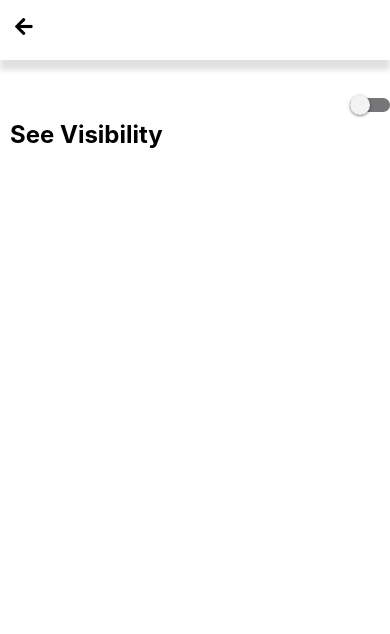
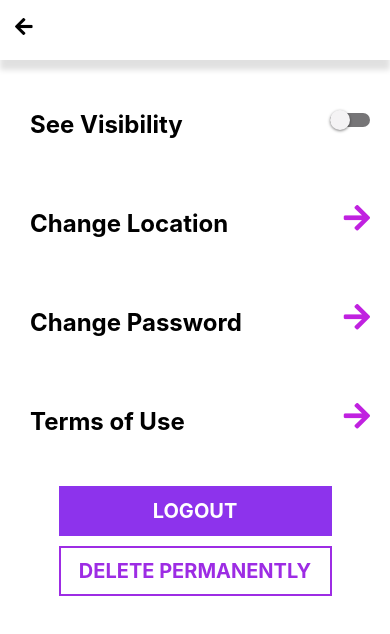
Before and after one commit to Bussyboo98/Mobiles, a React Native app: screen / in a window 390 px wide. Shown: the top 634 px of the page. Built offline with nearby package versions, Linux system fonts and the light colour scheme.

Commit message:
done another app

```diff
--- a/components/Body.js
+++ b/components/Body.js
@@ -1,11 +1,13 @@
 import React,  { useState } from 'react'
-import { View , Text, StyleSheet, Switch} from 'react-native'
+import { View , Text, StyleSheet, Switch, TouchableOpacity,} from 'react-native'
+import { FontAwesome5, FontAwesome } from '@expo/vector-icons'
 
 const Body = () => {
     const [isEnabled, setIsEnabled] = useState(false);
     const toggleSwitch = () => setIsEnabled(previousState => !previousState);
 
     return (
+        <View>
             <View style={styles.textRow}>
                 <Text style={[styles.textPrimary, styles.textshadow]}>See Visibility</Text>
                 <Switch
@@ -16,6 +18,27 @@ const Body = () => {
                     value={isEnabled}
                 />
             </View>
+            <View style={styles.textRow}>
+                <Text style={[styles.textPrimary, styles.textshadow]}>Change Location </Text>
+                <FontAwesome5 name="arrow-right" size={30} color="#c021e0"  />
+            </View>
+            <View style={styles.textRow}>
+                <Text style={[styles.textPrimary, styles.textshadow]}>Change Password </Text>
+                <FontAwesome5 name="arrow-right" size={30} color="#c021e0"  />
+            </View>
+            <View style={styles.textRow}>
+                <Text style={[styles.textPrimary, styles.textshadow]}>Terms of Use </Text>
+                <FontAwesome5 name="arrow-right" size={30} color="#c021e0"  />
+            </View>
+            <TouchableOpacity style={styles.button}>
+                <Text style={styles.buttonText}>LOGOUT</Text>
+            </TouchableOpacity>
+            <TouchableOpacity style={styles.button2}>
+                <Text style={styles.buttonText2}>DELETE PERMANENTLY</Text>
+            </TouchableOpacity>
+
+        </View>
+
   )
 }
 
@@ -24,6 +47,8 @@ const styles = StyleSheet.create({
         flexDirection: 'row',
         alignItems: 'center',
         justifyContent:'space-between',
+        paddingTop:40,
+        padding:20,
     },
     textPrimary: {
         color: 'black',
@@ -31,13 +56,43 @@ const styles = StyleSheet.create({
         marginTop:10,
         fontSize:24,
         fontWeight: 'bold',
-        paddingTop:50,
     },
     textShadow: {
         textShadowColor: 'rgba(0, 0, 0, 0.80)',
         textShadowOffset: { width: -1, height:1 },
         textShadowRadius: 10,
     },
+    button: {
+        width: "70%",
+        height: 50,
+        alignItems: "center",
+        justifyContent: "center",
+        marginTop: 30,
+        backgroundColor: "#8d33ec",
+        marginLeft: '15%'
+
+      },
+    button2: {
+        width: "70%",
+        height: 50,
+        marginTop: 10,
+        alignItems: "center",
+        justifyContent: "center",
+        backgroundColor: "white",
+        borderColor: '#9d2ce4',
+        borderWidth:2,
+        marginLeft: '15%'
+      },
+      buttonText:{
+          fontSize: '20px',
+          fontWeight:'bold',
+          color:'white'
+      },
+      buttonText2:{
+          fontSize: '20px',
+          fontWeight:'bold',
+          color:'#9d2ce4'
+      },
   });
 
 export default Body;
```
Lines whose indentation alone changed are shown as unchanged.
